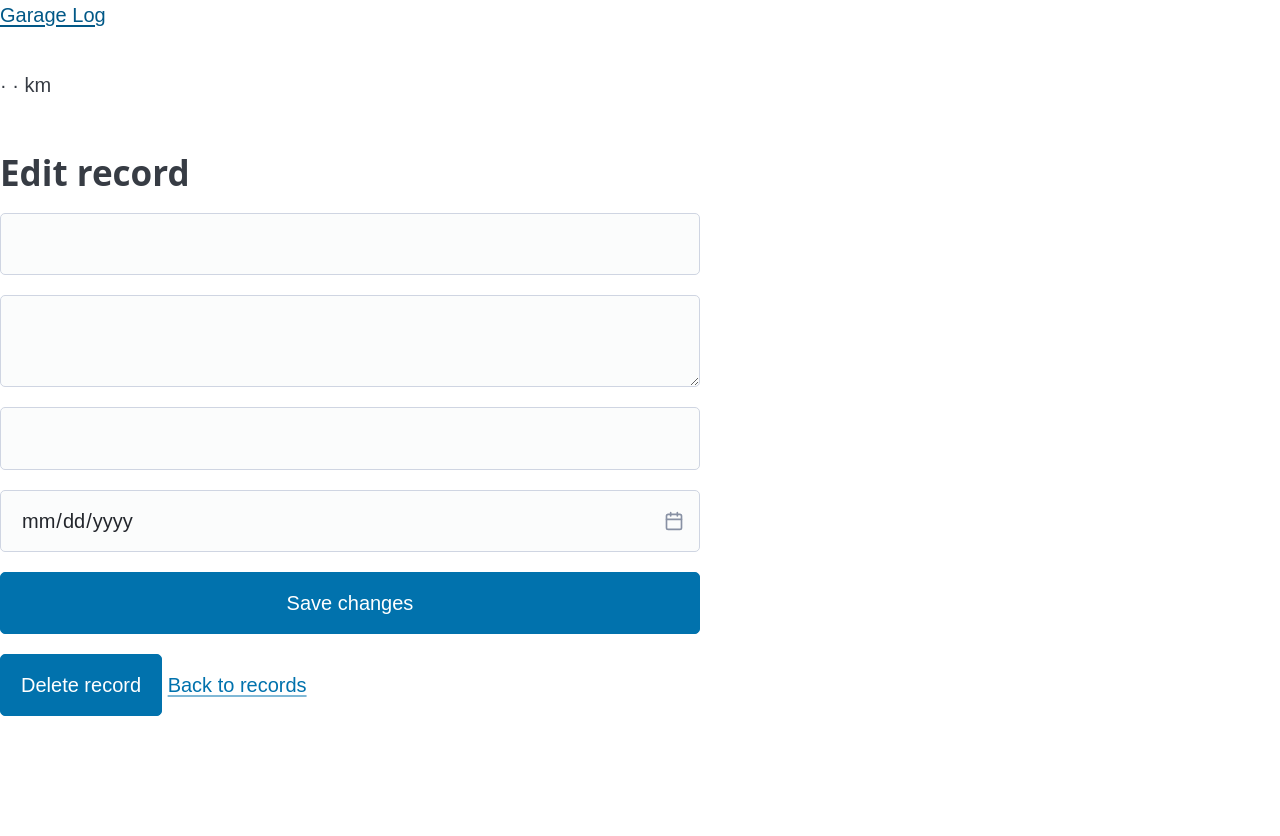
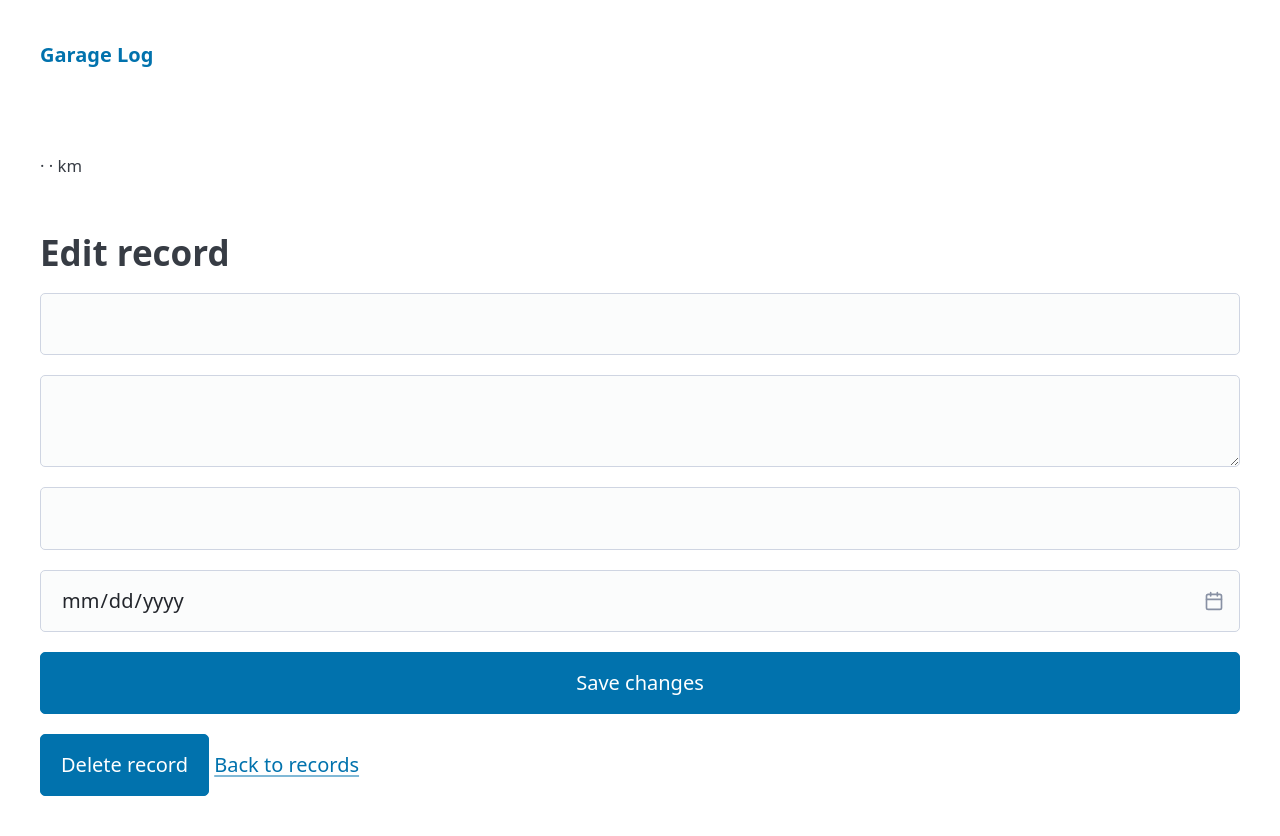
Before and after one commit to matibelloni/fastapi_blog, a FastAPI app: template src/fastapi_blog/templates/record.html in a window 1280 px wide. Before the commit the page ends 716 px from the top, so only its background shows below. Run offline with FastAPI, Linux system fonts and the light colour scheme; the template is opened without the code that fills it, so the values that code supplies are empty; parts of the project's set-up code (start-up, migrations or seed data) failed here and were passed over; some libraries are stand-ins or nearby versions.

Commit message:
fix record.html small tag and wire up Pico CSS in layout
Co-Authored-By: Claude Sonnet 5.5 <noreply@anthropic.com>

```diff
--- a/src/fastapi_blog/static/css/main.css
+++ /dev/null
@@ -1,5 +0,0 @@
-body {
-  font-family: sans-serif;
-  max-width: 700px;
-  margin: auto;
-}
--- a/src/fastapi_blog/templates/layout.html
+++ b/src/fastapi_blog/templates/layout.html
@@ -2,20 +2,25 @@
 <html lang="en">
   <head>
     <meta charset="UTF-8" />
+    <meta name="viewport" content="width=device-width, initial-scale=1" />
     <title>Garage Log - {{ title }}</title>
+    <link
+      rel="stylesheet"
+      href="https://cdn.jsdelivr.net/npm/@picocss/pico@2.1.1/css/pico.min.css"
+    />
     <link
       rel="stylesheet"
       href="{{ url_for('static', path='css/main.css') }}"
     />
-    <link
-      rel="stylesheet"
-      href="https://cdn.jsdelivr.net/npm/@picocss/pico@2.1.1/css/pico.min.css"
-    />
   </head>
   <body>
-    <nav>
-      <a href="{{ url_for('home') }}">Garage Log</a>
-    </nav>
-    <main>{% block content %}{% endblock %}</main>
+    <header class="container">
+      <nav>
+        <ul>
+          <li><a href="{{ url_for('home') }}"><strong>Garage Log</strong></a></li>
+        </ul>
+      </nav>
+    </header>
+    <main class="container">{% block content %}{% endblock %}</main>
   </body>
 </html>
--- a/src/fastapi_blog/templates/record.html
+++ b/src/fastapi_blog/templates/record.html
@@ -1,10 +1,11 @@
 {% extends "layout.html" %} {% block content %}
 <h1>{{ record.title }}</h1>
-<small></small>
+<small>
   <a href="{{ url_for('user_records', user_id=record.owner.id) }}"
     >{{ record.owner.username }}</a
-  >· {{ record.service_date }} · {{ record.mileage_km }} km</small
->
+  >
+  · {{ record.service_date }} · {{ record.mileage_km }} km
+</small>
 <p>{{ record.notes }}</p>
 
 <h2>Edit record</h2>
```
